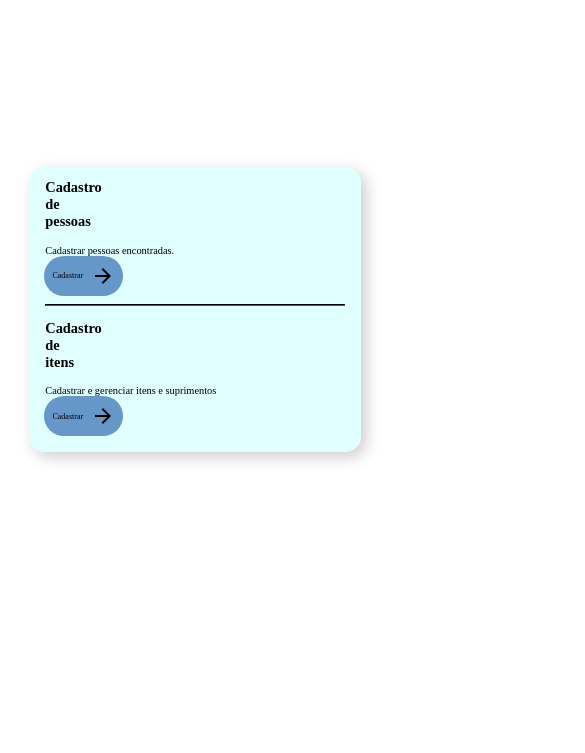
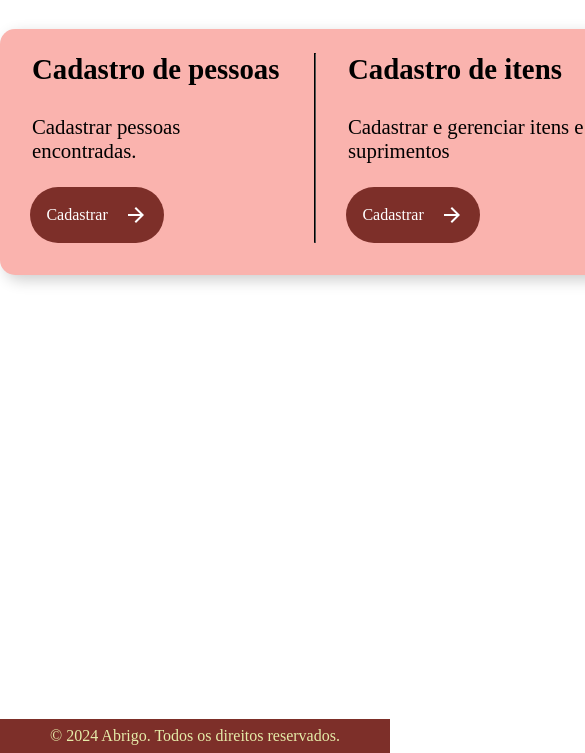
Before and after one commit to MarcoDV47/apex, a plain HTML site: page index.html in a window 390 px wide. Shown: the part 91-844 px from the top of the page, 585 px wide, since content can reach past the window. Drawn offline with Linux system fonts and the light colour scheme.

Commit message:
fix: form validation, style: change primary colors

```diff
--- a/index.html
+++ b/index.html
@@ -6,17 +6,22 @@
     <meta name="viewport" content="width=device-width, initial-scale=1.0">
     <title>Document</title>
     <link rel="stylesheet" href="./styles/reset.css">
-    <link rel="stylesheet" href="./styles/style.css">
+    <link rel="stylesheet" href="./styles/variables.css">
+    <link rel="stylesheet" href="./styles/index.css">
 </head>
 
 <body>
-    <main>
+    <header>
+        <img src="images/logo.png" alt="logo">
+    </header>
+    <main class="index">
         <section>
             <h2>Cadastro de pessoas</h2>
             <p>Cadastrar pessoas encontradas.</p>
             <a href="/cadastar-pessoas.html">
                 Cadastrar
-                <svg xmlns="http://www.w3.org/2000/svg" height="24px" viewBox="0 -960 960 960" width="24px">
+                <svg xmlns="http://www.w3.org/2000/svg" fill="white" height="24px" viewBox="0 -960 960 960"
+                    width="24px">
                     <path d="M647-440H160v-80h487L423-744l57-56 320 320-320 320-57-56 224-224Z" />
                 </svg>
             </a>
@@ -27,12 +32,16 @@
             <p>Cadastrar e gerenciar itens e suprimentos</p>
             <a href="/cadastrar-items.html">
                 Cadastrar
-                <svg xmlns="http://www.w3.org/2000/svg" height="24px" viewBox="0 -960 960 960" width="24px">
+                <svg xmlns="http://www.w3.org/2000/svg" fill="white" height="24px" viewBox="0 -960 960 960"
+                    width="24px">
                     <path d="M647-440H160v-80h487L423-744l57-56 320 320-320 320-57-56 224-224Z" />
                 </svg>
             </a>
         </section>
     </main>
+    <footer>
+        © 2024 Abrigo. Todos os direitos reservados.
+    </footer>
 </body>
 
 </html>
--- a/styles/cadastro.css
+++ /dev/null
@@ -1,67 +0,0 @@
-body {
-    display: flex;
-    flex-direction: column;
-    min-height: 100vh;
-}
-
-header {
-    background-color: var(--primary-1);
-    padding: 2em;
-    text-align: right;
-    margin-bottom: 2em;
-}
-
-header img {
-    height: 20px;
-}
-
-main {
-    display: flex;
-    margin: 0 auto;
-}
-
-main .hidden {
-    display: none;
-}
-
-main form {
-    padding: 2em;
-    background-color: lightblue;
-}
-
-input {
-    display: block;
-}
-
-form button {
-    margin-top: 1em;
-}
-
-main th,
-main td {
-    margin: 0;
-    padding: 1em;
-    border: 1px solid black;
-    border-collapse: collapse;
-}
-
-main th {
-    background-color: var(--primary-2);
-}
-
-button {
-    margin-top: 0;
-    margin-left: 1em;
-    background-color: yellow;
-    cursor: pointer;
-    padding: 5px;
-    height: fit-content;
-    text-align: center;
-    border: 1px solid black;
-    font-weight: bold;
-    font-size: 1.5em;
-}
-
-footer {
-    margin-top: auto;
-}
--- /dev/null
+++ b/styles/index.css
@@ -0,0 +1,132 @@
+body {
+    display: flex;
+    flex-direction: column;
+    min-height: 100vh;
+}
+
+header {
+    background-color: var(--primary-1);
+    padding: 2em;
+    text-align: right;
+    margin-bottom: 2em;
+}
+
+header img {
+    height: 20px;
+}
+
+main {
+    display: flex;
+    margin: 0 auto;
+}
+
+main.index {
+    display: flex;
+    gap: 2em;
+    background-color: var(--primary-2);
+    padding: 2em;
+    padding-top: 1.5em;
+    border-radius: 15px;
+    box-shadow: 5px 5px 15px rgba(0, 0, 0, 0.2);
+}
+
+main.index section {
+    max-width: 250px;
+    position: relative;
+    padding-bottom: 5em;
+}
+
+main.index hr {
+    color: black;
+    border-color: black;
+}
+
+main.index h2 {
+    margin-bottom: 1em;
+    font-size: 1.8em;
+    width: 300px;
+}
+
+main.index p {
+    font-size: 1.3em;
+}
+
+main.index a {
+    position: absolute;
+    bottom: 0;
+    display: flex;
+    align-items: center;
+    justify-content: space-between;
+    gap: 1em;
+    font-family: inherit;
+    font-size: 1em;
+    cursor: pointer;
+    border: none;
+    border-radius: 30px;
+    padding: 1em;
+    margin-top: 2em;
+    margin-left: -.1em;
+    background-color: var(--primary-1);
+    text-decoration: none;
+    color: #fff;
+}
+
+main.index a:hover {
+    filter: brightness(150%);
+    color: white;
+    scale: 103%;
+}
+
+main.index a:hover svg {
+    fill: white;
+}
+
+main .hidden {
+    display: none;
+}
+
+main form {
+    padding: 2em;
+    background-color: lightblue;
+}
+
+input {
+    display: block;
+}
+
+form button {
+    margin-top: 1em;
+}
+
+main th,
+main td {
+    margin: 0;
+    padding: 1em;
+    border: 1px solid black;
+    border-collapse: collapse;
+}
+
+main th {
+    background-color: var(--primary-2);
+}
+
+button {
+    margin-top: 0;
+    margin-left: 1em;
+    background-color: yellow;
+    cursor: pointer;
+    padding: 5px;
+    height: fit-content;
+    text-align: center;
+    border: 1px solid black;
+    font-weight: bold;
+    font-size: 1.5em;
+}
+
+footer {
+    margin-top: auto;
+    text-align: center;
+    background-color: var(--primary-1);
+    padding: .5em;
+    color: rgb(230, 236, 169);
+}
--- a/styles/style.css
+++ /dev/null
@@ -1,104 +0,0 @@
-body {
-    display: flex;
-    justify-content: center;
-    align-items: center;
-    min-height: 95vh;
-}
-
-main {
-    display: flex;
-    gap: 2em;
-    background-color: lightcyan;
-    padding: 2em;
-    padding-top: 1.5em;
-    border-radius: 15px;
-    box-shadow: 5px 5px 15px rgba(0, 0, 0, 0.2);
-}
-
-section {
-    max-width: 250px;
-    position: relative;
-    padding-bottom: 5em;
-}
-
-hr {
-    color: black;
-    border-color: black;
-}
-
-h2 {
-    margin-bottom: 1em;
-    font-size: 1.8em;
-    width: 300px;
-}
-
-p {
-    font-size: 1.3em;
-}
-
-a {
-    position: absolute;
-    bottom: 0;
-    display: flex;
-    align-items: center;
-    justify-content: space-between;
-    gap: 1em;
-    font-family: inherit;
-    font-size: 1em;
-    cursor: pointer;
-    border: none;
-    border-radius: 30px;
-    padding: 1em;
-    margin-top: 2em;
-    margin-left: -.1em;
-    background-color: #6597c9;
-    text-decoration: none;
-    color: black;
-}
-
-a:hover {
-    background-color: grey;
-    color: white;
-}
-
-a:hover svg {
-    fill: white;
-}
-
-@media (max-width: 600px) {
-    main {
-        display: block;
-        width: 85vw;
-        margin: .5em auto;
-    }
-
-    body {
-        font-size: 2em;
-    }
-
-    section {
-        min-width: 100%;
-    }
-
-    h2 {
-        width: 150px;
-    }
-
-    hr {
-        margin-top: 1em;
-    }
-
-    main section:last-child h2 {
-        margin-top: 1em;
-    }
-}
-
-@media (max-width: 400px) {
-    body {
-        font-size: .5em;
-    }
-
-    h2 {
-        width: 10px;
-    }
-}
--- a/styles/variables.css
+++ b/styles/variables.css
@@ -1,4 +1,4 @@
 :root {
-    --primary-1: #29537d;
-    --primary-2: #6597c9;
+    --primary-1: #7D2F29;
+    --primary-2: #fab3ae;
 }
```
Also changed, not shown: cadastar-pessoas.html (+6 -4 lines), cadastrar-items.html (+5 -3 lines), cadastro.js (+22 -6 lines).
